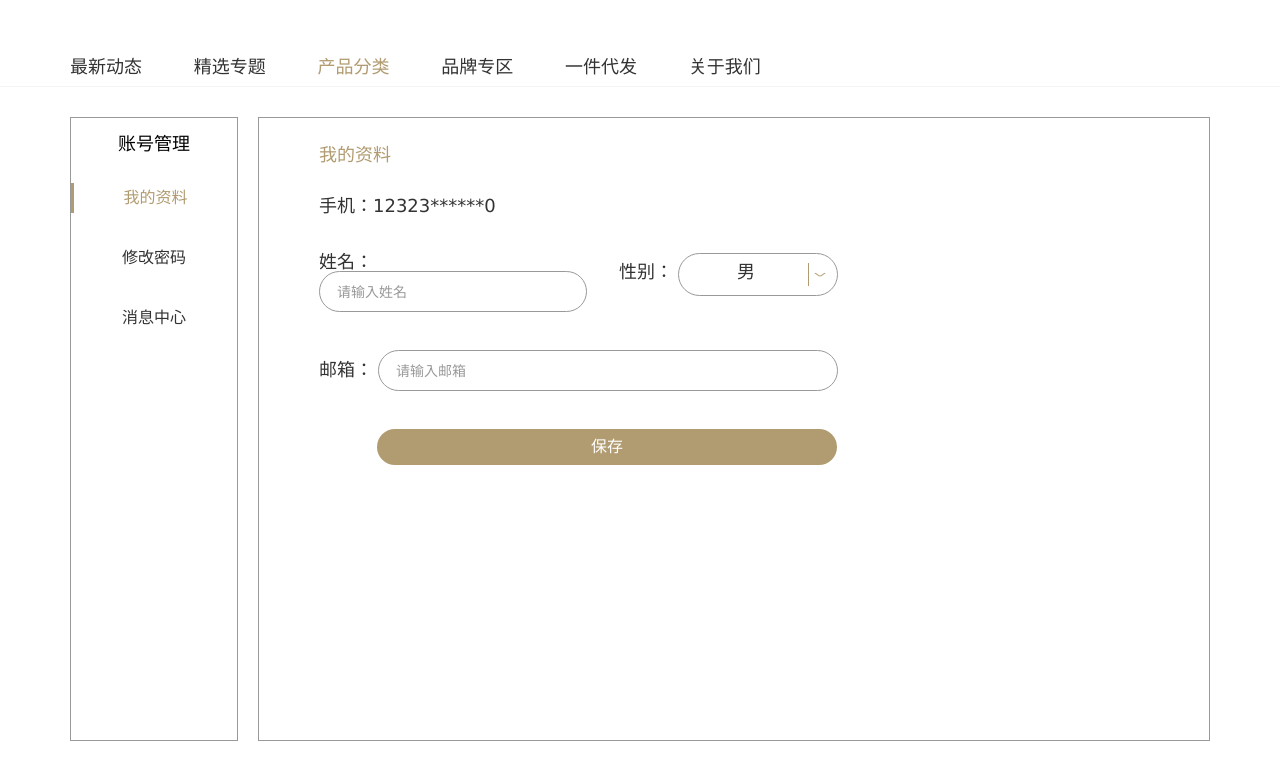
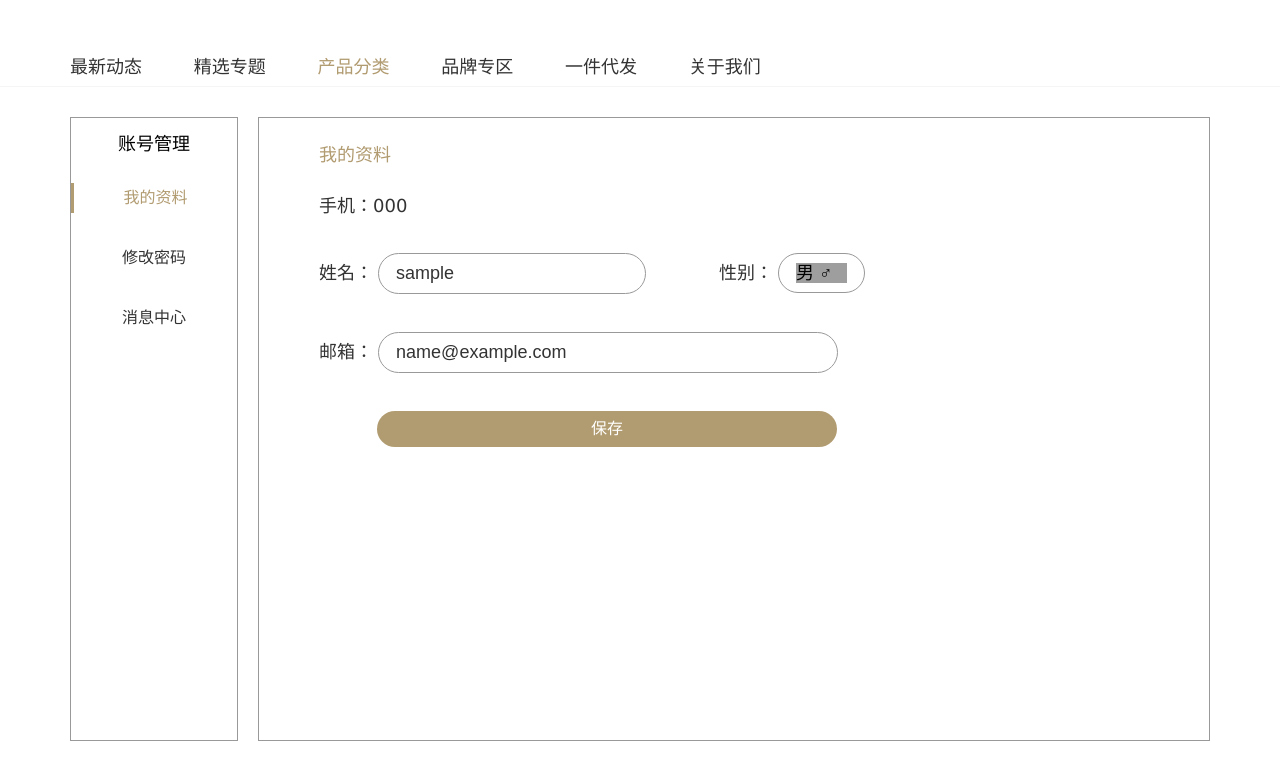
Before and after one commit to ericwang1902/giftplatform, a Django app: template templates/usercenter/myaccount.html in a window 1280 px wide. Shown: the part 140-921 px from the top of the page. Run offline with Django 3.2, Linux system fonts and the light colour scheme; the template is opened without the code that fills it: most values are stand-ins (such as "Sample title", 1, 10 or a date in 2020); grey boxes are pictures that could not be loaded.

Commit message:
做后天的修改用户资料页面

```diff
--- a/apps/gift_platform_site/urls.py
+++ b/apps/gift_platform_site/urls.py
@@ -1,6 +1,6 @@
 from django.urls import path
 from apps.gift_platform_site.views import LoginView,RegView1,RegView2,RegView3
-from apps.gift_platform_site.views import index
+from apps.gift_platform_site.views import indexView
 from apps.gift_platform_site.views import MyaccountView
 
 
@@ -12,7 +12,7 @@ urlpatterns =  [
     path('sign/register2',RegView2.as_view(),name="reg2"),
     path('sign/reg3', RegView3.as_view(), name="reg3"),
 
-    path('home', index,name="home"),
+    path('home/', indexView.as_view(),name="home"),
 
     path('usercenter/myaccount',MyaccountView.as_view(),name='myaccount')
 ]
--- a/static_assets/gift_platform_site/style.css
+++ b/static_assets/gift_platform_site/style.css
@@ -1479,12 +1479,18 @@ input:-ms-input-placeholder, .form-item .drop-down:-ms-input-placeholder {
 .form-item input:focus, .form-item .drop-down:focus {
   outline: none; }
 .form-item .drop-down {
-  padding: 9px 0px 9px 58px;
-  background: url(../images/arrow_down.png) no-repeat;
   background-position: 135px;
   background-size: 12px 7px;
-  width: 100px;
   display: inline-block; }
+  .form-item .drop-down .selected {
+    border: none;
+    height: 100%;
+    appearance: none;
+    -moz-appearance: none;
+    -webkit-appearance: none;
+    font-size: 18px;
+    padding-right: 14px;
+    background: url("http://ourjs.github.io/static/2015/arrow.png") no-repeat scroll right center transparent; }
   .form-item .drop-down .split {
     width: 1px;
     background: #B19B70;
@@ -1751,9 +1757,12 @@ input:-ms-input-placeholder, .form-item .drop-down:-ms-input-placeholder {
   text-align: center;
   display: block; }
 
-.right-content .content .sex, .right-content .content .mobile {
+.right-content .content .sex {
   float: left;
   width: 300px; }
+.right-content .content .mobile {
+  float: left;
+  width: 400px; }
 .right-content .content .group {
   margin-top: 38px; }
 .right-content .content .email {
--- a/templates/sign/reg3.html
+++ b/templates/sign/reg3.html
@@ -58,7 +58,7 @@
         <div>
             <p></p>
             <div>
-                <a href="{% url 'gift_platform_site:home' %} }" >提交</a>
+                <a href="{% url 'gift_platform_site:home' %}" >提交</a>
             </div>
         </div>
         <div></div>
--- a/templates/usercenter/myaccount.html
+++ b/templates/usercenter/myaccount.html
@@ -59,24 +59,27 @@
             <span class="content-header">
                 我的资料
             </span>
-            <span class="tel">手机：12323******0</span>
+            <span class="tel">手机：{{ currentuser.mobile }}</span>
             <div class="group">
                 <div class="form-item mobile">
                     <label>姓名：</label>
-                    <input placeholder="请输入姓名" />
+                    <input placeholder="请输入姓名" value="{{ currentuser.username }}" />
                 </div>
                 <div class="form-item sex">
                     <label>性别：</label>
                     <div class="drop-down">
-                        <span class="selected">男</span>
-                        <span class="split"></span>
+                        <select class="selected">
+                            <option value ="1">男 ♂</option>
+                            <option  value ="0">女 ♀</option>
+                        </select>
+{#                        <span class="split"></span>#}
                     </div>
                 </div>
                 <div class="clear"></div>
             </div>
             <div class="form-item email">
                 <label>邮箱：</label>
-                <input placeholder="请输入邮箱" />
+                <input placeholder="请输入邮箱" value="{{ currentuser.email }}" />
             </div>
             <a class="save-btn">保存</a>
         </div>
```
Also changed, not shown: apps/gift_platform_site/views.py (+14 -9 lines), media/images/authinfo/1111/2018-03-29_09-28-15屏幕截图.png (added), media/images/authinfo/111111/2018-03-29_09-28-15屏幕截图.png (added), media/images/authinfo/123321/2018-03-29_09-28-15屏幕截图.png (added), media/images/authinfo/1312/2018-03-29_09-28-15屏幕截图.png (added), media/images/authinfo/131313/2018-03-29_09-28-15屏幕截图.png (added), media/images/authinfo/3432/2018-03-29_09-28-15屏幕截图.png (added), media/images/authinfo/3434/2018-03-29_09-28-15屏幕截图.png (added), media/images/authinfo/366/2018-03-29_09-28-15屏幕截图.png (added), media/images/authinfo/444444/2018-03-29_09-28-15屏幕截图.png (added), media/images/authinfo/445/2018-03-29_09-28-15屏幕截图.png (added), media/images/authinfo/999/2018-03-29_09-28-15屏幕截图.png (added).
